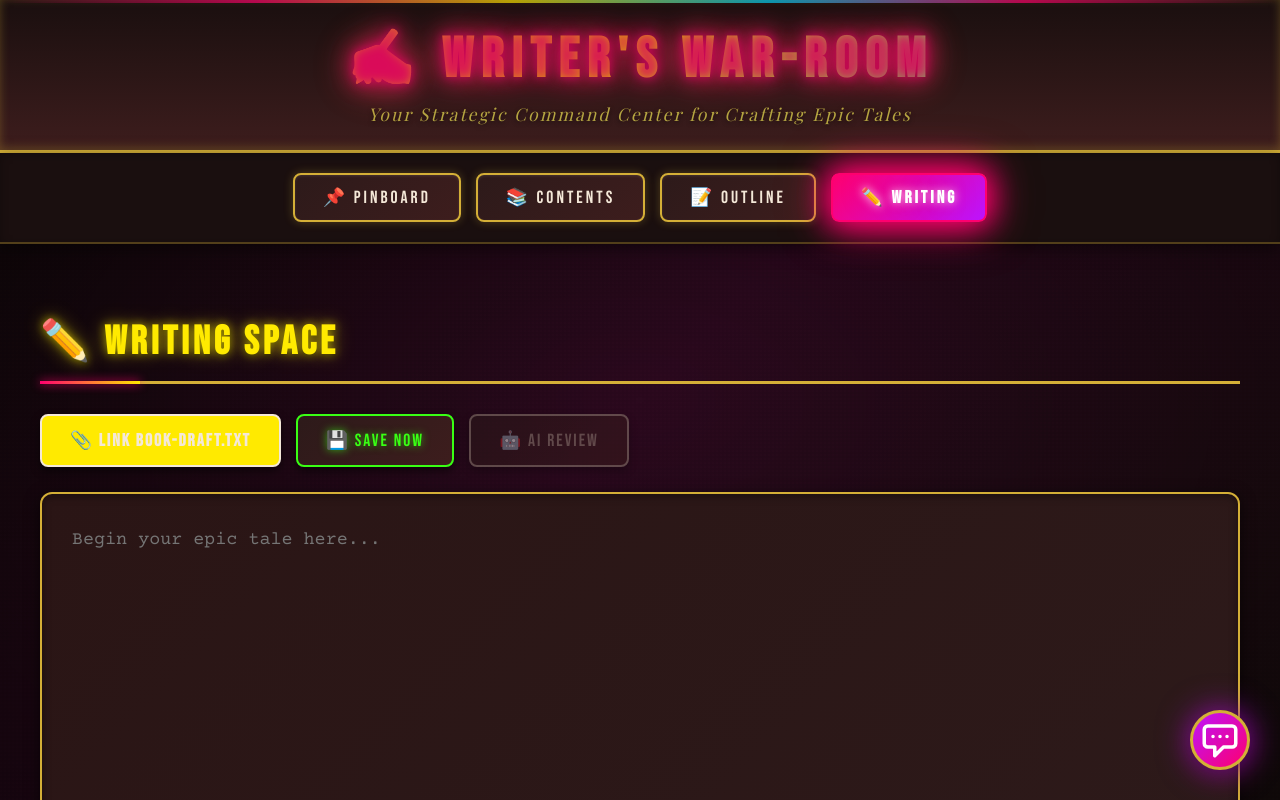
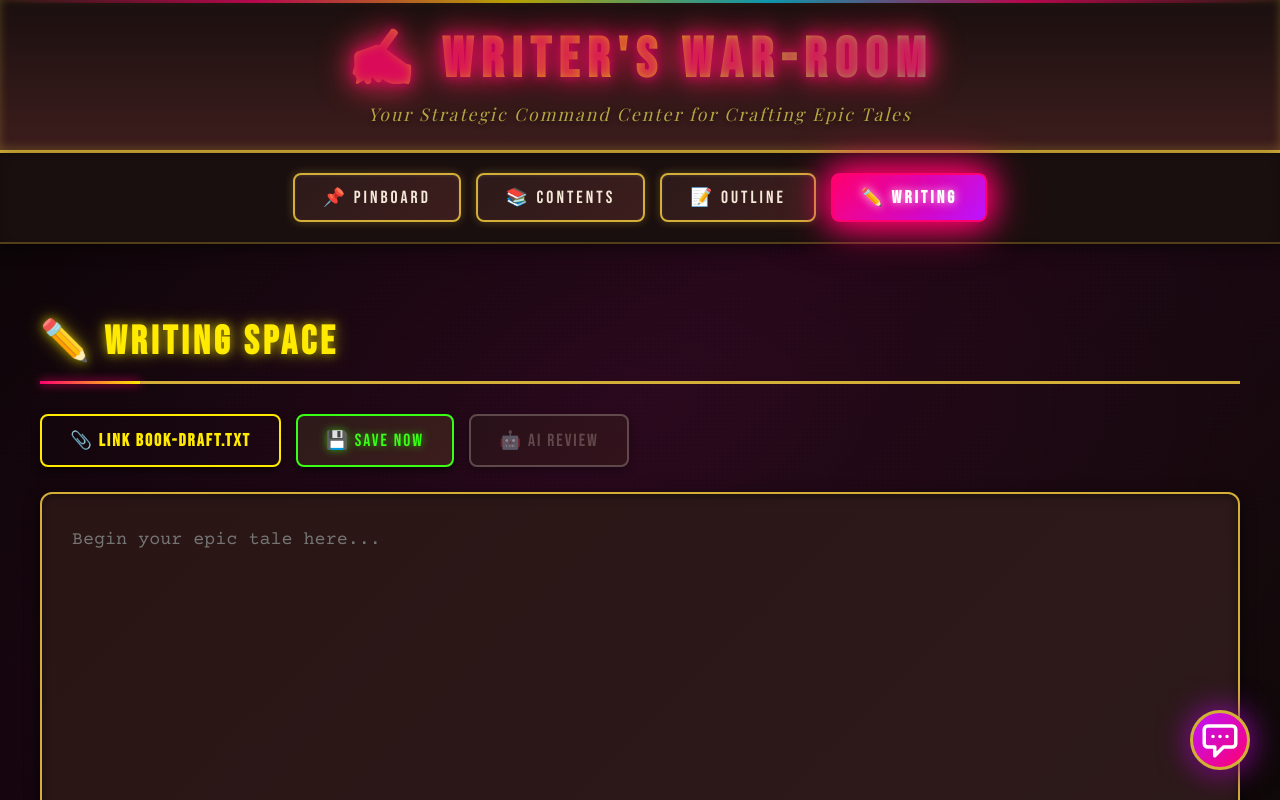
Before and after one commit to NateJ-coder/writers-war-room, a React (Vite) app: page /writing in a window 1280 px wide. Shown: the top 800 px of the page. Built offline with nearby package versions, Linux system fonts and the light colour scheme; no server answers.

Commit message:
feat: Clear writing area after saving draft and update button styles

```diff
--- a/src/pages/Writing.tsx
+++ b/src/pages/Writing.tsx
@@ -153,6 +153,9 @@ const Writing = () => {
       setSaveNotification('✅ Saved successfully!');
       setTimeout(() => setSaveNotification(''), 3000);
 
+      // Clear the writing area for a new section
+      setDraft('');
+
     } catch (error) {
       console.error('Error saving draft:', error);
       setSaveNotification('❌ Error saving. Please try again.');
@@ -204,9 +207,11 @@ const Writing = () => {
       <div className="writing-controls">
         {!fileLinked && (
           <button onClick={handleSelectFile} className="link-file-btn" style={{
-            backgroundColor: 'var(--neon-yellow)',
-            color: 'var(--burgundy)',
-            fontWeight: 'bold'
+            backgroundColor: 'var(--burgundy)',
+            color: 'var(--neon-yellow)',
+            border: '2px solid var(--neon-yellow)',
+            fontWeight: 'bold',
+            textShadow: 'none'
           }}>
             📎 Link book-draft.txt
           </button>
```
